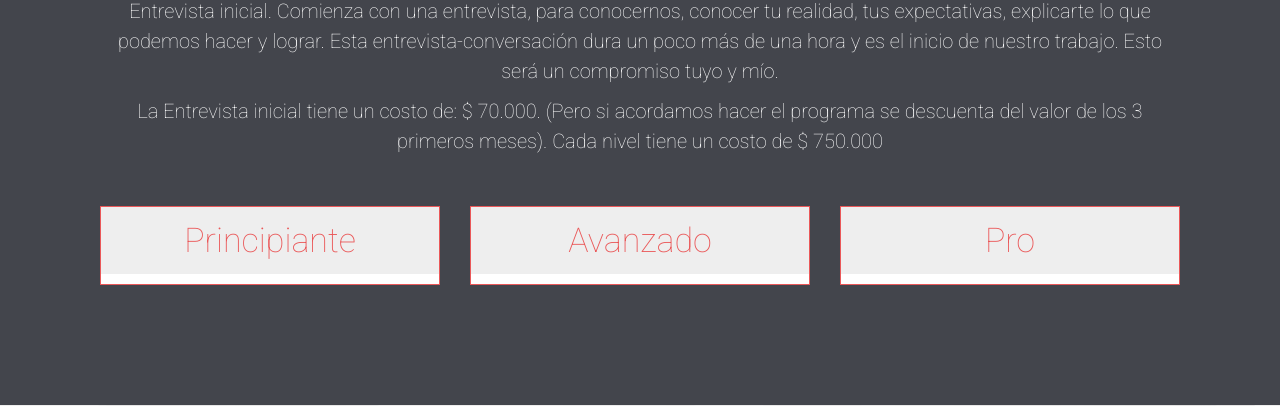
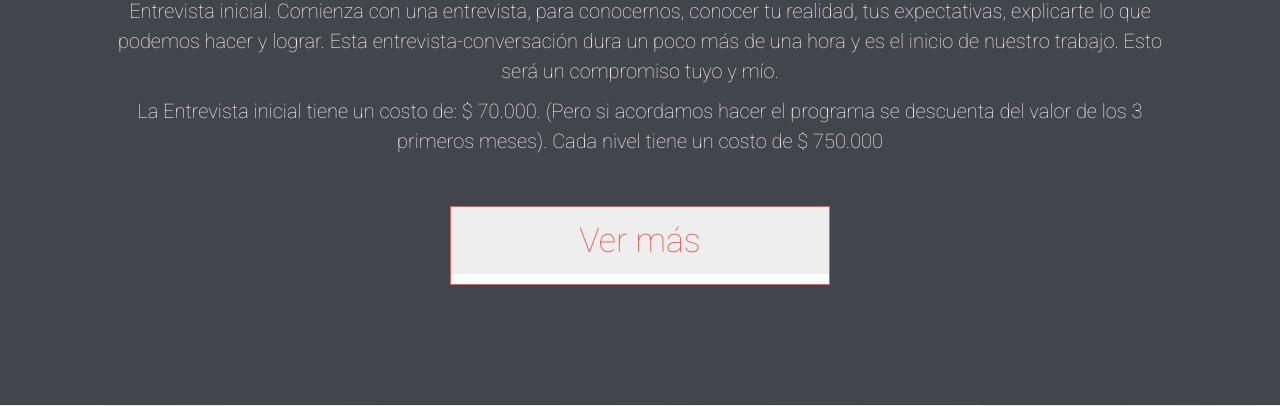
Before and after one commit to edwinperaza/pancho-tobat-website, a Django app: template home/templates/home/home.html in a window 1280 px wide. Shown: the part 2198-2604 px from the top of the page. Run offline with Django 3.2, Linux system fonts and the light colour scheme; the template is opened without the code that fills it: values that come from a table or form of the project are taken from there, others are empty; parts of the project's set-up code (start-up, migrations or seed data) failed here and were passed over; some libraries are stand-ins or nearby versions; some web fonts are replaced.

Commit message:
Set one button to programs details

```diff
--- a/home/templates/home/home.html
+++ b/home/templates/home/home.html
@@ -171,17 +171,17 @@ El deporte ha sido mi vida, modelándola en forma y fondo. Los valores del compa
 			</div>
 		</header>
 		<div class="row">
-			<div class="price-item col-md-4 col-xs-12">
+			<div class="price-item col-md-12 col-xs-12">
 				<div class="price-block selected">
 					<h3 class="title">
 						<a href="{% url 'program_redirect_view' 1 %}">
-							Principiante
+							Ver más
 						</a>
 					</h3>
 				</div>
 			</div>
 
-			<div class="price-item col-md-4 col-xs-12">
+			<!-- <div class="price-item col-md-4 col-xs-12">
 				<div class="price-block selected">
 					<h3 class="title">
 						<a href="{% url 'program_redirect_view' 2 %}">
@@ -199,7 +199,7 @@ El deporte ha sido mi vida, modelándola en forma y fondo. Los valores del compa
 						</a>
 					</h3>
 				</div>
-			</div>
+			</div> -->
 		</div>
 	</div>
 </div>
```
